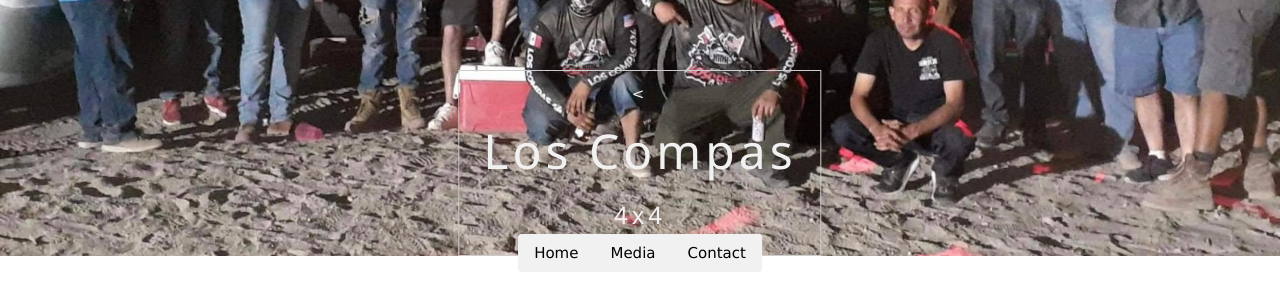
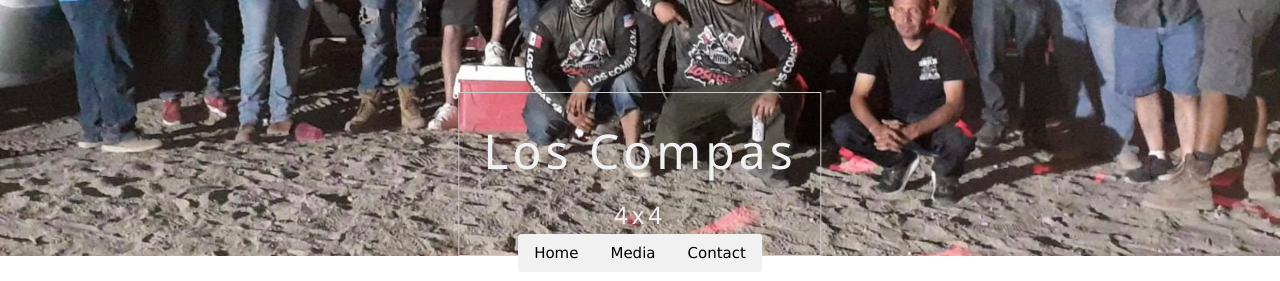
Before and after one commit to angeltee123/loscompas, a plain HTML site: page index.html in a window 1280 px wide. Shown: the part 334-615 px from the top of the page. Drawn offline with nearby package versions, Linux system fonts and the light colour scheme.

Commit message:
Update index.html

```diff
--- a/index.html
+++ b/index.html
@@ -13,7 +13,7 @@
 <header class="w3-display-container w3-content w3-center" style="max-width:1500px">
   <img class="w3-image" src="images/groupbanner.png" alt="Los Compas" width="1500" height="600">
   <div class="w3-display-bottommiddle w3-padding-large w3-border w3-wide w3-text-light-grey w3-center">
-    <<h1 class="w3-hide-medium w3-hide-small w3-xxxlarge">Los Compas</h1>
+    <h1 class="w3-hide-medium w3-hide-small w3-xxxlarge">Los Compas</h1>
     <h5 class="w3-hide-large" style="white-space:nowrap">Los Compas</h5>
     <h3 class="w3-hide-medium w3-hide-small">4x4</h3>
   </div>
```
